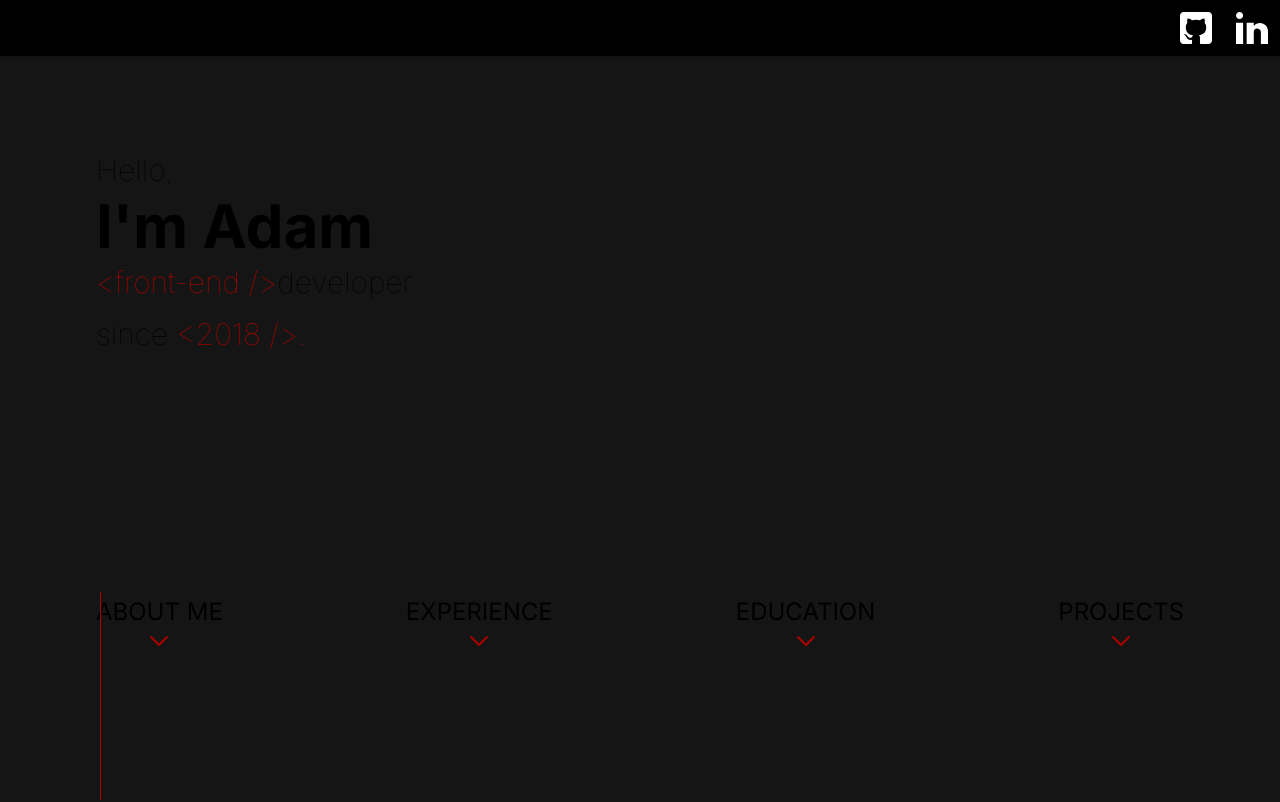
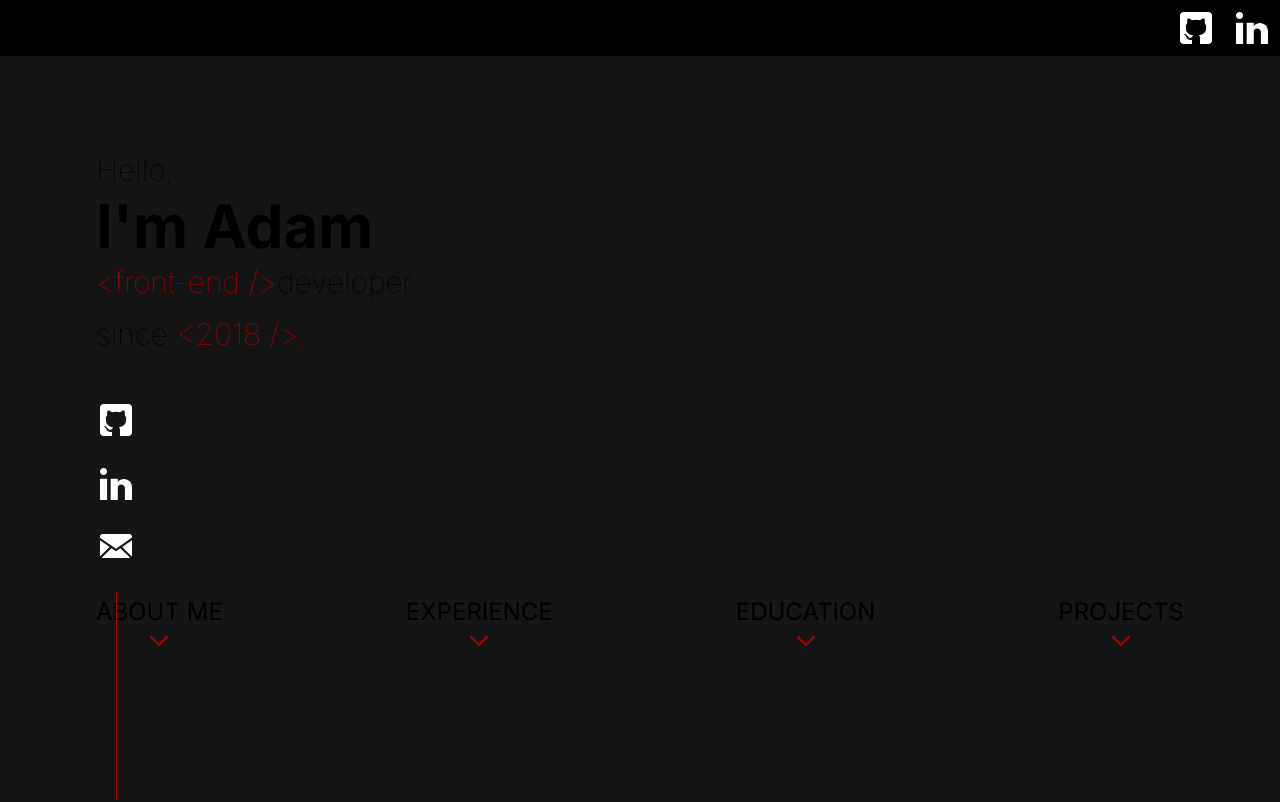
Before and after one commit to vincer0/apdev-pl, a Next.js app: page / in a window 1280 px wide. Shown: the top 802 px of the page. Built offline with nearby package versions, Linux system fonts and the light colour scheme.

Commit message:
work on side menu

```diff
--- a/components/external-link/index.tsx
+++ b/components/external-link/index.tsx
@@ -3,10 +3,23 @@ import React from "react";
 interface IProps {
   icon: React.ReactNode;
   href: string;
+  className?: string;
+  onClick?: () => void;
 }
-export default function ExternalLink({ icon, href }: IProps) {
+export default function ExternalLink({
+  icon,
+  href,
+  className,
+  onClick,
+}: IProps) {
   return (
-    <a href={href} target="_blank" rel="noreferrer">
+    <a
+      onClick={onClick}
+      className={className}
+      href={href}
+      target="_blank"
+      rel="noreferrer"
+    >
       {icon}
     </a>
   );
--- a/components/icons/index.ts
+++ b/components/icons/index.ts
@@ -1,5 +1,6 @@
 import Github from "./github";
 import LinkedIn from "./linkedin";
 import Chevron from "./chevron";
+import Mail from "./mail";
 
-export { Github, LinkedIn, Chevron };
+export { Github, LinkedIn, Chevron, Mail };
--- /dev/null
+++ b/components/icons/mail.tsx
@@ -0,0 +1,18 @@
+export default function Mail() {
+  return (
+    <svg
+      width="32"
+      height="28"
+      viewBox="0 0 20 16"
+      fill="none"
+      xmlns="http://www.w3.org/2000/svg"
+    >
+      <path
+        fill-rule="evenodd"
+        clip-rule="evenodd"
+        d="M7.172 9.334L10.002 11.269L12.73 9.387L18.845 15.42C18.684 15.472 18.512 15.5 18.333 15.5H1.667C1.447 15.5 1.237 15.457 1.044 15.38L7.172 9.334ZM20 4.376V13.833C20 14.08 19.946 14.314 19.85 14.525L13.856 8.611L20 4.376ZM9.43602e-07 4.429L6.042 8.561L0.106001 14.419C0.0356967 14.2316 -0.000212233 14.0331 9.43602e-07 13.833V4.429ZM18.333 0.5C19.253 0.5 20 1.246 20 2.167V2.753L9.998 9.648L9.43602e-07 2.81V2.167C9.43602e-07 1.247 0.746001 0.5 1.667 0.5H18.333Z"
+        fill="white"
+      />
+    </svg>
+  );
+}
--- a/components/side-menu/index.tsx
+++ b/components/side-menu/index.tsx
@@ -1,6 +1,12 @@
+import ExternalLink from "../external-link";
+import { Github, LinkedIn, Mail } from "../icons";
+
 export default function SideMenu() {
   return (
-    <div className="fixed bottom-0 flex flex-col sm:left-[50px] xl:left-[100px] hidden sm:block">
+    <div className="hidden fixed bottom-0 sm:flex flex-col justify-center items-center gap-8 sm:left-[50px] xl:left-[100px]">
+      <ExternalLink href="https://www.github.com" icon={<Github />} />
+      <ExternalLink href="https://www.linkedin.com" icon={<LinkedIn />} />
+      <ExternalLink href="mailto:dev.adam.pasierb@gmail.com" icon={<Mail />} />
       <div className="bg-secondaryText w-[1px] h-52"></div>
     </div>
   );
```
